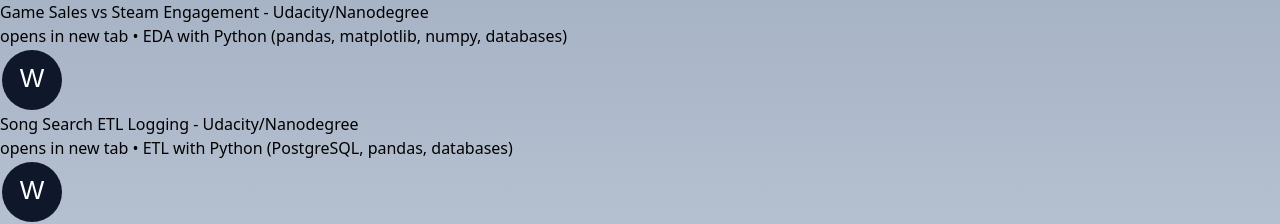
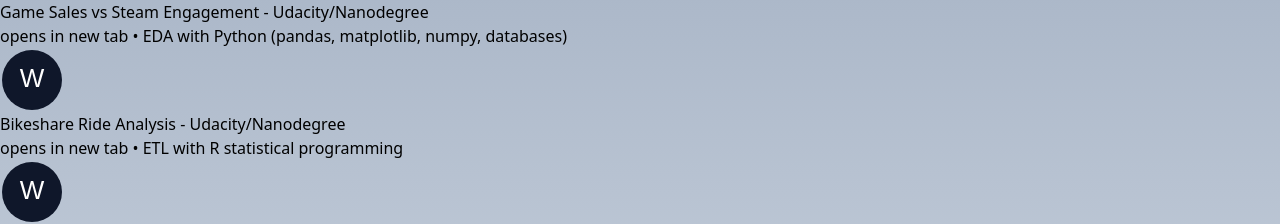
Before and after one commit to billwhert/william-white-site, a React (Vite) app: page /#/ in a window 1280 px wide. Shown: the part 2283-2507 px from the top of the page. Built offline with nearby package versions, Linux system fonts and the light colour scheme.

Commit message:
fix: link update for bikeshare and remove song search

```diff
--- a/src/pages/Home.tsx
+++ b/src/pages/Home.tsx
@@ -18,13 +18,8 @@
     note: "EDA with Python (pandas, matplotlib, numpy, databases)",
   },
   {
-    title: "Song Search ETL Logging - Udacity/Nanodegree",
-    href: "./projects/Song_Search.html",
-    note: "ETL with Python (PostgreSQL, pandas, databases)",
-  },
-  {
     title: "Bikeshare Ride Analysis - Udacity/Nanodegree",
-    href: "./projects/Bikeshares.html",
+    href: "./projects/Bikeshare.html",
     note: "ETL with R statistical programming",
   },
   {
```
